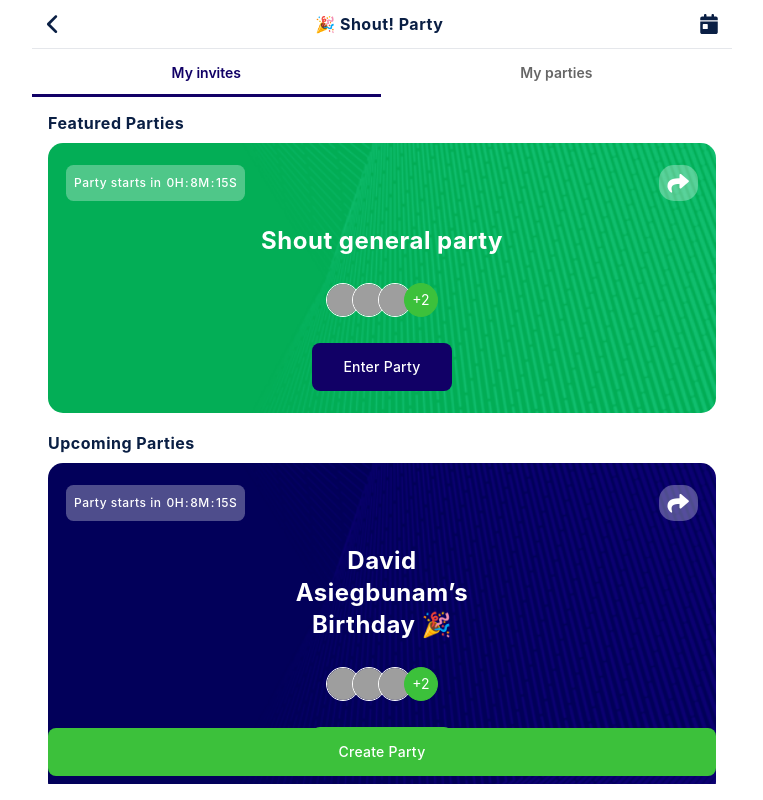
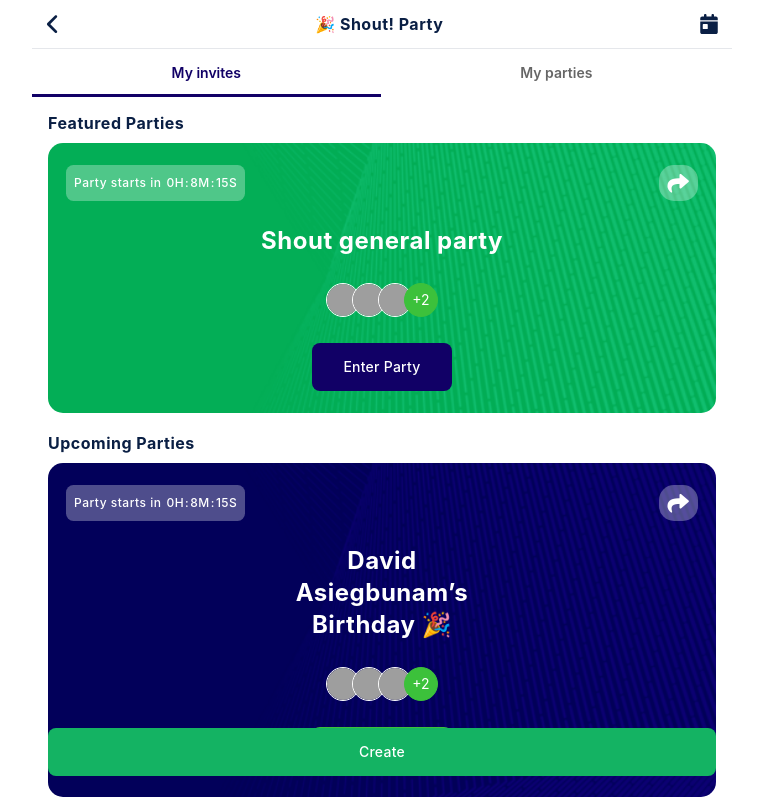
Before and after one commit to yebox/shout-interactive-frontend-next, a Next.js app: page /parties in a window 1280 px wide. Shown: the whole page, without its empty margins (258-1021 px from the left). Built offline with nearby package versions, Linux system fonts and the light colour scheme; grey boxes are pictures that could not be loaded; a web font is replaced by a local one.

Commit message:
party create

```diff
--- a/pages/parties/index.js
+++ b/pages/parties/index.js
@@ -7,6 +7,7 @@ import FixedBtnLayout from "../../components/Layouts/FixedBtnLayout";
 import Container from "../../components/Layouts/Container";
 import Link from "next/link";
 import HeadersV1 from "../../components/Headers/Headers-v1";
+import BtnPrimary from "../../components/Buttons/BtnPrimary";
 
 const Parties = () => {
   const [value, setValue] = React.useState(0);
@@ -17,7 +18,7 @@ const Parties = () => {
 
   return (
     <>
-      <FixedBtnLayout text={"Create Party"} btnColor={"#3CC13B"}>
+      <BaseLayout text={"Create Party"} btnColor={"#3CC13B"}>
         <HeadersV1 mb={false} link={"/"} text={"🎉 Shout! Party"}>
           <Link href={"/calendar"}>
             <img src="/images/calendar-header.svg"></img>
@@ -44,7 +45,10 @@ const Parties = () => {
             </div>
           </Container>
         </div>
-      </FixedBtnLayout>
+        <div className=" fixed z-40 bottom-[2.4rem] w-full left-1/2 -translate-x-1/2 px-[1.6rem] max-w-[70rem] mx-auto">
+          <BtnPrimary text={"Create"} color={"#14B363"} link="/parties/new"></BtnPrimary>
+        </div>
+      </BaseLayout>
     </>
   );
 };
```
